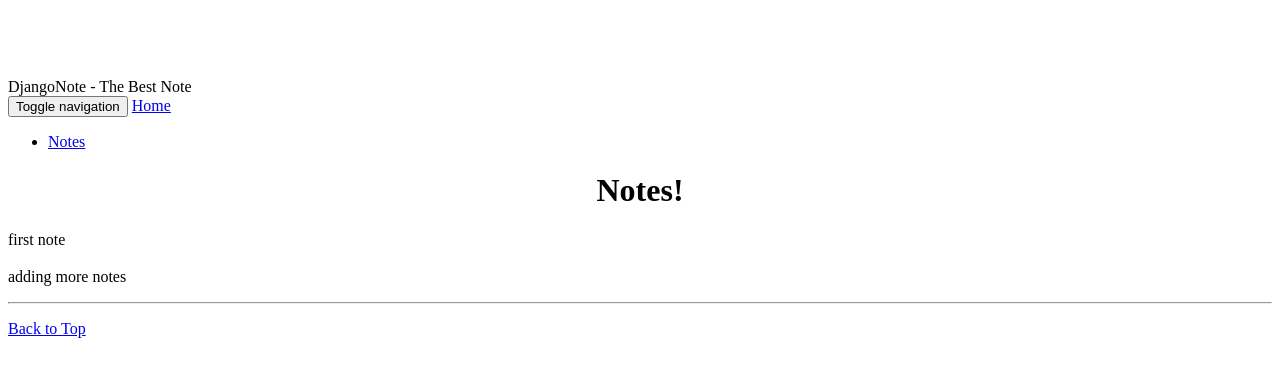
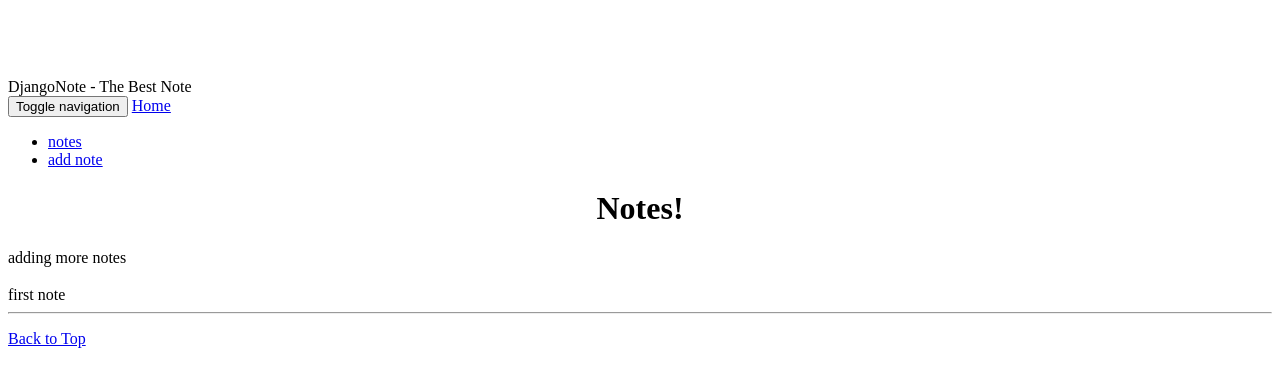
Before and after one commit to mjpena/notes-app-2, a Django app: page /notes/ in a window 1280 px wide. Shown: the top 387 px of the page. Run offline with Django 3.2, Linux system fonts and the light colour scheme; data comes from the database, SQL or seed files in the repository; both versions use the stored data as it was after the commit; data that the repository does not hold is empty; some libraries are stand-ins or nearby versions.

Commit message:
added link to /addnote on /notes; notes ordered from most recent to least recent

```diff
--- a/note_project/note/notes/templates/base.html
+++ b/note_project/note/notes/templates/base.html
@@ -36,7 +36,10 @@
                 <div class="collapse navbar-collapse" id="bs-example-navbar-collapse-1">
                     <ul class="nav navbar-nav navbar-right">
                         <li>
-                            <a href="#">Notes</a>
+                            <a href="{%url 'notes:index'%}">notes</a>
+                        </li>
+                        <li>
+                            <a href="{% url 'notes:addnote'%}">add note</a>
                         </li>
                     </ul>
                 </div>
--- a/note_project/note/notes/templates/notes/index.html
+++ b/note_project/note/notes/templates/notes/index.html
@@ -13,7 +13,7 @@
 {% if notes %}
 	{% for note in notes %}
 	<h3 class="page-header">{{note.label}}</h3>
-	{{note.body|linebreaks}}
+	{{note.body}}
 		{% for tag in note.tags.all %}
 		{{tag}}{% if not forloop.last %} | {% endif %}
 		{% endfor %}
--- a/note_project/note/notes/views.py
+++ b/note_project/note/notes/views.py
@@ -23,7 +23,7 @@ def home_view(request):
     return render(request, 'home.html')
 
 def index_view(request):
-    notes = Note.objects.all()
+    notes = Note.objects.all().order_by('-pubTime')
     return render(request, 'notes/index.html',{'notes':notes})
 
 def add_note(request):
```
Also changed, not shown: note_project/note/db.sqlite3.
